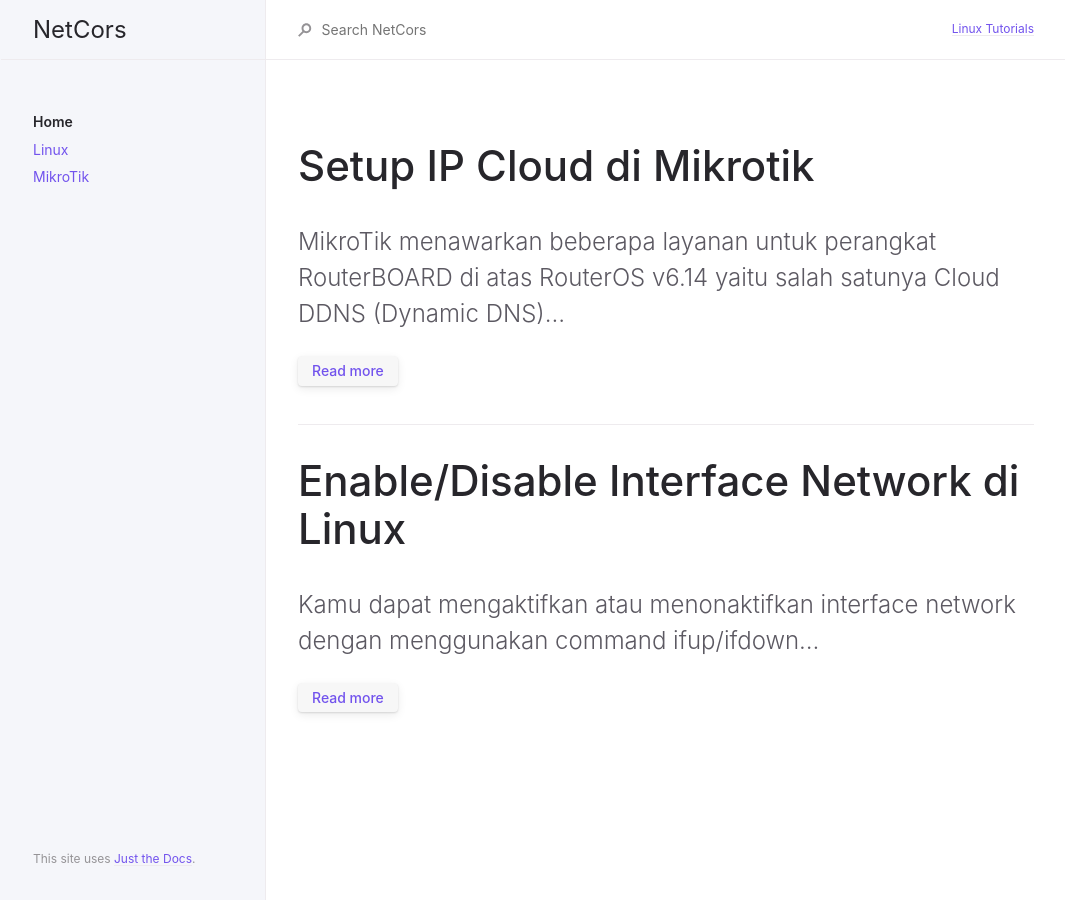
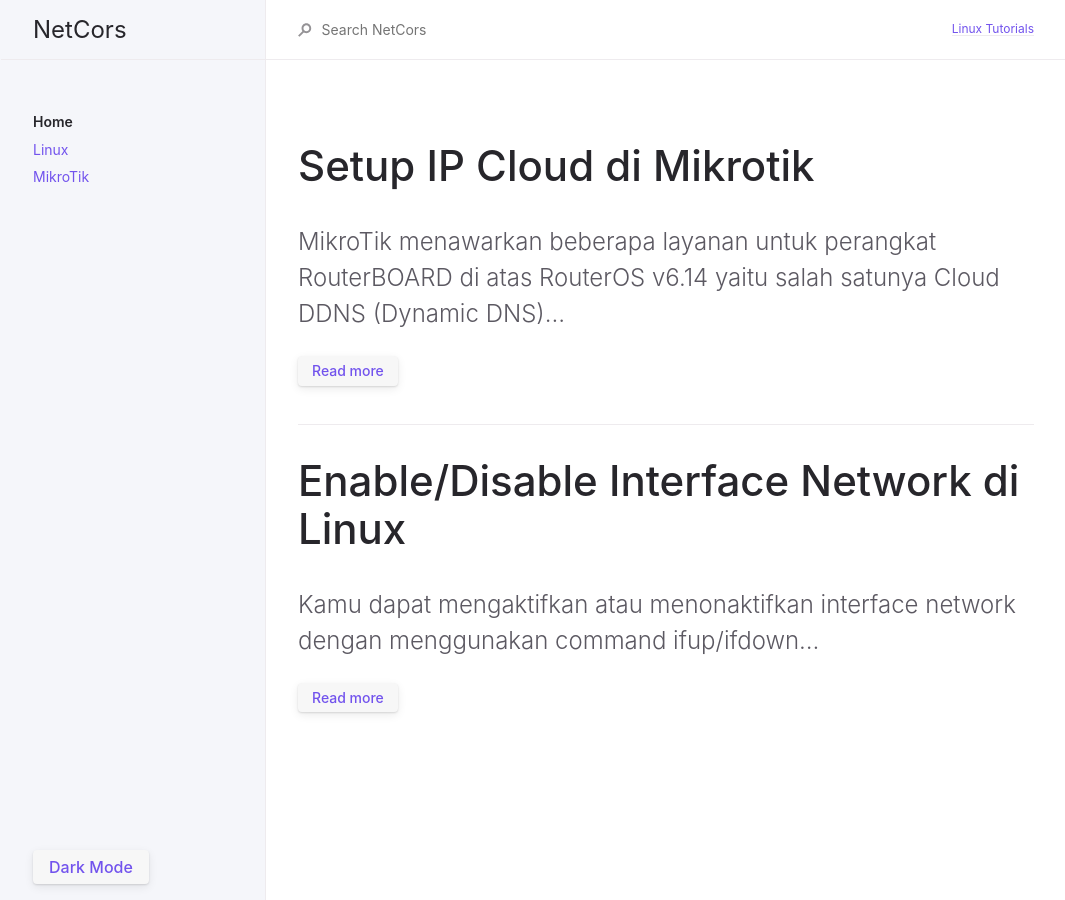
Before and after one commit to netcors/netcors.github.io, a Jekyll site: the page built from index.md, in a window 1280 px wide. Shown: the whole page, without its empty margins (106-1171 px from the left). Built offline with Jekyll 4.4.1, drawn with Linux system fonts in a browser that asks for light colours.

Commit message:
Add post

```diff
--- a/_layouts/default.html
+++ b/_layouts/default.html
@@ -25,7 +25,9 @@ layout: table_wrappers
         {% include nav.html %}
       </div>
       <footer class="site-footer">
-        <p class="text-small text-grey-dk-000 mb-4">This site uses <a href="https://github.com/pmarsceill/just-the-docs">Just the Docs</a>.</p>
+        <!--<p class="text-small text-grey-dk-000 mb-4">This site uses <a href="https://github.com/pmarsceill/just-the-docs">Just the Docs</a>.</p>-->
+		<button class="btn js-toggle-dark-mode">Dark Mode</button>
+		<script type="text/javascript" src="{{ "/assets/js/dark-mode-preview.js" | absolute_url }}"></script>
       </footer>
     </div>
     <div class="main-content-wrap js-main-content" tabindex="0">
```
